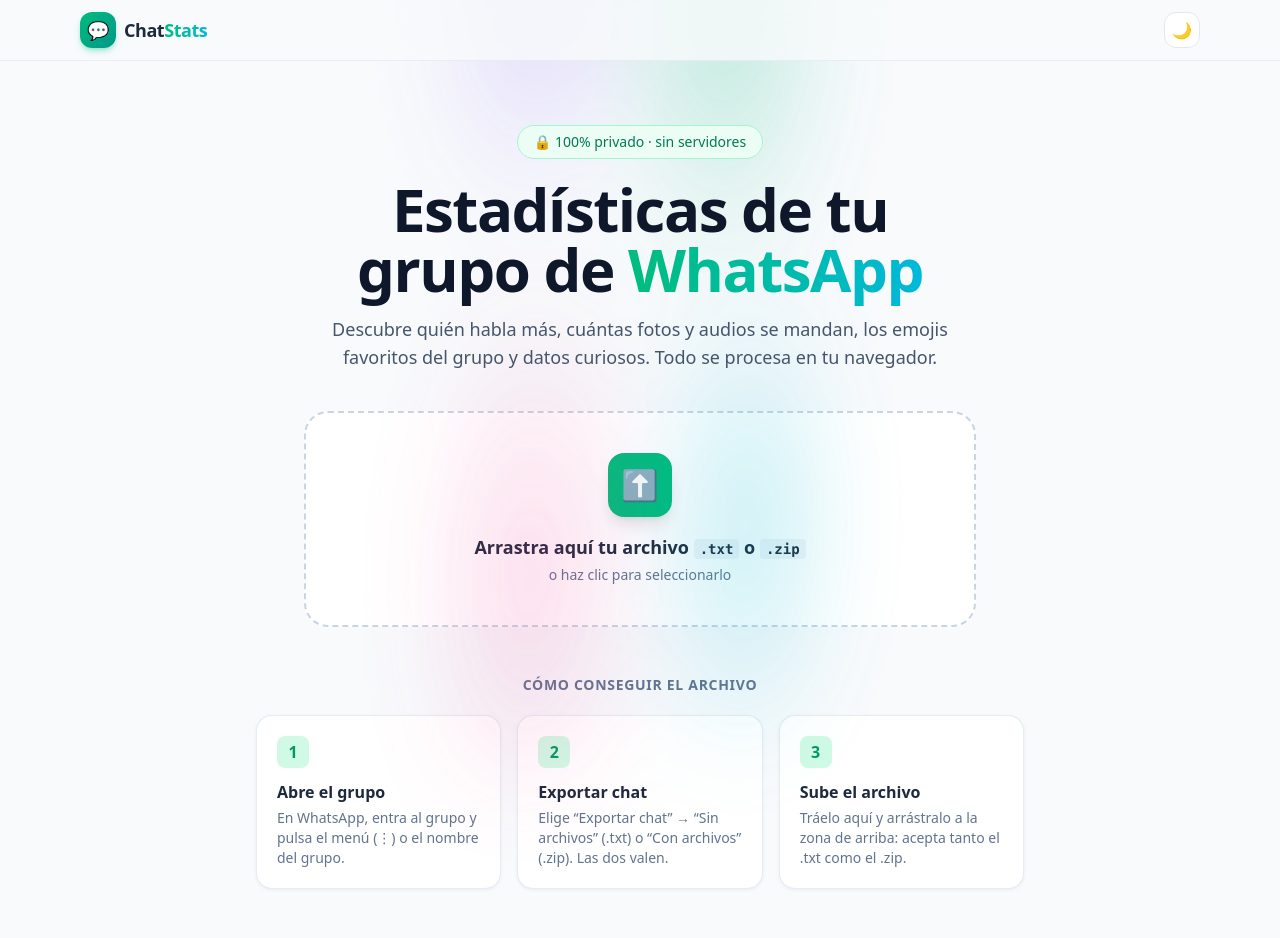
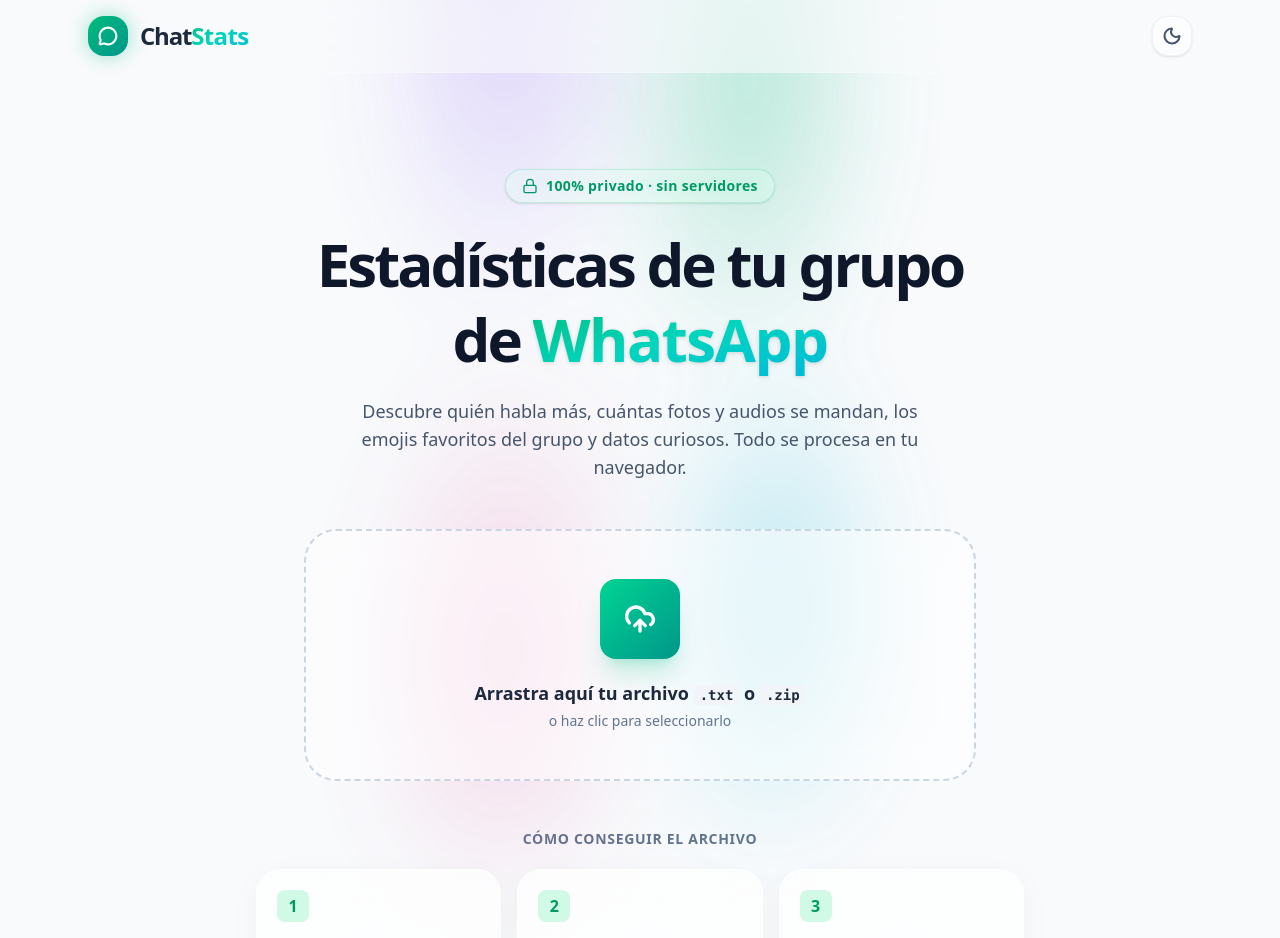
Before and after one commit to Rubencalii/contador, a React (Vite) app in the folder web/: page / in a window 1280 px wide. Shown: the top 938 px of the page. Built offline with nearby package versions, Linux system fonts and the light colour scheme.

Commit message:
Rediseno visual (glassmorphism + iconos lucide) y planificacion del proyecto

```diff
--- a/web/package.json
+++ b/web/package.json
@@ -12,6 +12,7 @@
   "dependencies": {
     "html-to-image": "^1.11.13",
     "jszip": "^3.10.1",
+    "lucide-react": "^1.17.0",
     "react": "^19.2.6",
     "react-dom": "^19.2.6",
     "recharts": "^3.8.1"
--- a/web/src/components/FileUpload.jsx
+++ b/web/src/components/FileUpload.jsx
@@ -1,4 +1,5 @@
 import { useRef, useState } from 'react'
+import { Lock, UploadCloud } from 'lucide-react'
 
 export default function FileUpload({ onArchivo, error, cargando }) {
   const inputRef = useRef(null)
@@ -21,7 +22,7 @@
   }
 
   return (
-    <div className="py-10 sm:py-16">
+    <div className="py-14 sm:py-24">
       {/* Hero */}
       <div className="relative mx-auto max-w-2xl text-center animate-fade-in-up">
         {/* Malla de gradiente animada de fondo */}
@@ -29,21 +30,21 @@
           aria-hidden
           className="hero-mesh pointer-events-none absolute left-1/2 top-1/2 -z-10 h-[150%] w-[150%] opacity-70 dark:opacity-50"
         />
-        <span className="inline-flex items-center gap-2 rounded-full border border-emerald-200 dark:border-emerald-900 bg-emerald-50 dark:bg-emerald-950/50 px-4 py-1.5 text-sm font-medium text-emerald-700 dark:text-emerald-300">
-          🔒 100% privado · sin servidores
+        <span className="inline-flex items-center gap-2 rounded-full border border-emerald-500/20 bg-emerald-50/50 dark:bg-emerald-500/10 px-4 py-1.5 text-sm font-semibold tracking-wide text-emerald-600 dark:text-emerald-400 backdrop-blur-md shadow-sm">
+          <Lock className="h-4 w-4" /> 100% privado · sin servidores
         </span>
-        <h1 className="mt-5 text-4xl sm:text-6xl font-extrabold tracking-tight text-slate-900 dark:text-white">
+        <h1 className="mt-6 text-5xl sm:text-6xl font-black tracking-tighter text-slate-900 dark:text-white leading-tight">
           Estadísticas de tu grupo de{' '}
-          <span className="text-gradient">WhatsApp</span>
+          <span className="text-gradient drop-shadow-sm">WhatsApp</span>
         </h1>
-        <p className="mt-4 text-lg text-slate-600 dark:text-slate-400">
+        <p className="mt-5 text-lg text-slate-600 dark:text-slate-400 font-medium max-w-xl mx-auto">
           Descubre quién habla más, cuántas fotos y audios se mandan, los emojis
           favoritos del grupo y datos curiosos. Todo se procesa en tu navegador.
         </p>
       </div>
 
       {/* Zona de subida */}
-      <div className="mx-auto mt-10 max-w-2xl">
+      <div className="mx-auto mt-12 max-w-2xl">
         <div
           onDragOver={(e) => {
             e.preventDefault()
@@ -56,13 +57,14 @@
             manejarFiles(e.dataTransfer.files)
           }}
           onClick={() => inputRef.current?.click()}
-          className={`group cursor-pointer rounded-3xl border-2 border-dashed p-10 text-center transition
+          className={`group cursor-pointer rounded-[2rem] border-2 border-dashed p-12 text-center transition-all duration-500 relative
             ${
               arrastrando
-                ? 'border-emerald-500 bg-emerald-50 dark:bg-emerald-950/40 scale-[1.01]'
-                : 'border-slate-300 dark:border-slate-700 bg-white dark:bg-slate-900 hover:border-emerald-400'
+                ? 'border-emerald-500 bg-emerald-50/80 dark:bg-emerald-950/60 scale-[1.02] shadow-[0_0_40px_rgba(16,185,129,0.2)]'
+                : 'border-slate-300 dark:border-slate-700 bg-white/50 dark:bg-slate-900/50 hover:border-emerald-400 hover:bg-white/80 dark:hover:bg-slate-900/80 backdrop-blur-xl'
             }`}
         >
+          {arrastrando && <div className="absolute inset-0 rounded-[2rem] shadow-[inset_0_0_20px_rgba(16,185,129,0.2)] pointer-events-none" />}
           <input
             ref={inputRef}
             type="file"
@@ -71,14 +73,16 @@
             onChange={(e) => manejarFiles(e.target.files)}
           />
           {cargando ? (
-            <div className="flex flex-col items-center gap-3 py-4">
-              <div className="h-10 w-10 animate-spin rounded-full border-4 border-emerald-200 border-t-emerald-500" />
-              <p className="font-medium">Analizando el chat…</p>
+            <div className="flex flex-col items-center gap-4 py-8">
+              <div className="h-10 w-10 animate-spin rounded-full border-4 border-emerald-500/20 border-t-emerald-500 relative">
+                <div className="absolute inset-0 rounded-full shadow-[0_0_15px_rgba(16,185,129,0.5)] flex items-center justify-center"></div>
+              </div>
+              <p className="font-bold tracking-tight text-lg text-emerald-600 dark:text-emerald-400">Analizando el chat…</p>
             </div>
           ) : (
             <>
-              <div className="mx-auto mb-4 grid h-16 w-16 place-items-center rounded-2xl bg-emerald-500 text-3xl text-white shadow-lg group-hover:scale-110 transition">
-                ⬆️
+              <div className="mx-auto mb-5 flex h-20 w-20 items-center justify-center rounded-2xl bg-gradient-to-br from-emerald-400 to-teal-600 text-white shadow-xl shadow-emerald-500/20 group-hover:scale-110 group-hover:-translate-y-1 transition-all duration-500">
+                <UploadCloud className="h-8 w-8" strokeWidth={2.5} />
               </div>
               <p className="text-lg font-semibold text-slate-800 dark:text-slate-100">
                 Arrastra aquí tu archivo <code className="rounded bg-slate-100 dark:bg-slate-800 px-1.5 py-0.5 text-sm">.txt</code> o <code className="rounded bg-slate-100 dark:bg-slate-800 px-1.5 py-0.5 text-sm">.zip</code>
--- a/web/src/components/Header.jsx
+++ b/web/src/components/Header.jsx
@@ -1,13 +1,15 @@
+import { MessageCircle, Sun, Moon } from 'lucide-react'
+
 export default function Header({ oscuro, onToggle, onLogo }) {
   return (
-    <header className="sticky top-0 z-20 border-b border-slate-200/70 dark:border-slate-800/70 bg-slate-50/80 dark:bg-slate-950/80 backdrop-blur">
-      <div className="mx-auto flex w-full max-w-6xl items-center justify-between px-4 py-3">
+    <header className="sticky top-0 z-20 border-b border-white/10 bg-slate-50/60 dark:bg-slate-950/60 backdrop-blur-xl transition-all">
+      <div className="mx-auto flex w-full max-w-6xl items-center justify-between px-6 py-4">
         <button
           onClick={onLogo}
-          className="flex items-center gap-2 text-lg font-bold tracking-tight"
+          className="group flex items-center gap-3 text-2xl font-black tracking-tighter transition-all"
         >
-          <span className="grid h-9 w-9 place-items-center rounded-xl bg-gradient-to-br from-emerald-500 to-teal-600 text-white shadow-md shadow-emerald-500/30">
-            💬
+          <span className="grid h-10 w-10 place-items-center rounded-2xl bg-gradient-to-br from-emerald-500 to-teal-600 shadow-[0_0_20px_rgba(16,185,129,0.4)] group-hover:scale-105 transition-transform duration-300">
+            <MessageCircle className="h-5 w-5 text-white" strokeWidth={2.5} />
           </span>
           <span>
             Chat<span className="text-gradient">Stats</span>
@@ -17,9 +19,13 @@
         <button
           onClick={onToggle}
           aria-label="Cambiar tema"
-          className="grid h-9 w-9 place-items-center rounded-xl border border-slate-200 dark:border-slate-700 bg-white dark:bg-slate-900 hover:scale-105 active:scale-95 transition"
+          className="grid h-10 w-10 place-items-center rounded-2xl border border-slate-200/50 dark:border-slate-800/50 bg-white/50 dark:bg-slate-900/50 hover:bg-white dark:hover:bg-slate-800 backdrop-blur-md shadow-sm hover:shadow-md transition-all duration-300 hover:-translate-y-0.5"
         >
-          {oscuro ? '☀️' : '🌙'}
+          {oscuro ? (
+            <Sun className="h-5 w-5 text-amber-400" strokeWidth={2.5} />
+          ) : (
+            <Moon className="h-5 w-5 text-slate-600" strokeWidth={2.5} />
+          )}
         </button>
       </div>
     </header>
--- a/web/src/components/PersonModal.jsx
+++ b/web/src/components/PersonModal.jsx
@@ -1,5 +1,6 @@
 import { useEffect } from 'react'
 import { formatearDuracion } from '../lib/stats'
+import UserRadarChart from './UserRadarChart'
 
 const TIPOS_INFO = [
   { tipo: 'imagen', icono: '📷', label: 'Imágenes' },
@@ -14,7 +15,7 @@
   return nombre.trim().charAt(0).toUpperCase()
 }
 
-export default function PersonModal({ persona, total, color, onClose }) {
+export default function PersonModal({ persona, total, color, maximosGrupo, onClose }) {
   useEffect(() => {
     const onKey = (e) => e.key === 'Escape' && onClose()
     window.addEventListener('keydown', onKey)
@@ -62,6 +63,14 @@
         </div>
 
         <div className="space-y-6 p-6">
+          {/* ADN del Usuario */}
+          <div>
+            <h3 className="mb-2 text-sm font-semibold text-slate-500">ADN del Usuario</h3>
+            <div className="rounded-2xl bg-slate-50 dark:bg-slate-800/30 p-2 border border-slate-100 dark:border-slate-800/50 flex justify-center">
+              <UserRadarChart persona={persona} maximos={maximosGrupo} />
+            </div>
+          </div>
+
           {/* Mini stats */}
           <div className="grid grid-cols-3 gap-3 sm:grid-cols-4">
             <Mini valor={persona.palabras} label="Palabras" />
--- /dev/null
+++ b/web/src/components/UserRadarChart.jsx
@@ -0,0 +1,70 @@
+import {
+  Radar,
+  RadarChart,
+  PolarGrid,
+  PolarAngleAxis,
+  PolarRadiusAxis,
+  ResponsiveContainer,
+  Tooltip
+} from 'recharts'
+
+export default function UserRadarChart({ persona, maximos }) {
+  // Convertimos las métricas reales a un porcentaje (0 a 100)
+  // respecto al máximo histórico del grupo para cada estadística.
+  const data = [
+    { subject: 'Mensajes', valorReal: persona.total, score: (persona.total / maximos.total) * 100 },
+    { subject: 'Palabras', valorReal: persona.palabras, score: (persona.palabras / maximos.palabras) * 100 },
+    { subject: 'Emojis', valorReal: persona.emojis, score: (persona.emojis / maximos.emojis) * 100 },
+    { subject: 'Imágenes', valorReal: persona.tipos.imagen, score: (persona.tipos.imagen / maximos.imagen) * 100 },
+    { subject: 'Audios', valorReal: persona.tipos.audio, score: (persona.tipos.audio / maximos.audio) * 100 },
+    { subject: 'Stickers', valorReal: persona.tipos.sticker, score: (persona.tipos.sticker / maximos.sticker) * 100 },
+    { subject: 'Risas', valorReal: persona.risas, score: (persona.risas / maximos.risas) * 100 },
+  ]
+
+  return (
+    <div className="h-64 w-full">
+      <ResponsiveContainer width="100%" height="100%">
+        <RadarChart cx="50%" cy="50%" outerRadius="75%" data={data}>
+          {/* Rejilla de estilo poligonal (videojuego) */}
+          <PolarGrid gridType="polygon" className="stroke-slate-200 dark:stroke-slate-700 opacity-60" />
+
+          {/* Nombres de los ejes */}
+          <PolarAngleAxis
+            dataKey="subject"
+            tick={{ fill: '#64748b', fontSize: 11, fontWeight: 600 }}
+          />
+
+          {/* Eje radial oculto (0 a 100) para forzar la misma escala en todos */}
+          <PolarRadiusAxis angle={30} domain={[0, 100]} tick={false} axisLine={false} />
+
+          <Tooltip
+            content={({ active, payload }) => {
+              if (active && payload && payload.length) {
+                const d = payload[0].payload
+                return (
+                  <div className="rounded-lg bg-slate-900/95 p-3 text-sm text-white shadow-xl backdrop-blur">
+                    <p className="font-bold text-emerald-400 mb-1">{d.subject}</p>
+                    <p>Total: {d.valorReal.toLocaleString('es')}</p>
+                    <p className="text-xs text-slate-400 mt-1">{Math.round(d.score)}% del récord grupal</p>
+                  </div>
+                )
+              }
+              return null
+            }}
+          />
+
+          {/* El polígono de datos */}
+          <Radar
+            name={persona.autor}
+            dataKey="score"
+            stroke="#10b981"
+            strokeWidth={3}
+            fill="#34d399"
+            fillOpacity={0.4}
+            className="drop-shadow-[0_0_15px_rgba(16,185,129,0.5)]"
+          />
+        </RadarChart>
+      </ResponsiveContainer>
+    </div>
+  )
+}
--- a/web/src/index.css
+++ b/web/src/index.css
@@ -20,31 +20,34 @@
 
 /* ---------- Sistema de diseño ---------- */
 @layer components {
-  /* Tarjeta base reutilizable */
+  /* Tarjeta base reutilizable - Estilo Premium Glassmorphism */
   .card {
-    @apply rounded-2xl border border-slate-200/80 dark:border-slate-800 bg-white dark:bg-slate-900
-      shadow-sm shadow-slate-200/50 dark:shadow-black/20
-      transition-all duration-300;
+    @apply rounded-3xl border border-white/20 dark:border-white/5
+      bg-white/70 dark:bg-slate-900/40 backdrop-blur-3xl
+      shadow-[0_8px_30px_rgb(0,0,0,0.04)] dark:shadow-[0_8px_30px_rgb(0,0,0,0.2)]
+      transition-all duration-500 ease-out;
   }
 
-  /* Tarjeta con elevación al pasar el ratón */
+  /* Tarjeta con elevación al pasar el ratón - Iluminación sutil */
   .card-hover {
-    @apply hover:-translate-y-0.5 hover:shadow-lg hover:shadow-slate-300/40 dark:hover:shadow-black/40
-      hover:border-emerald-300/60 dark:hover:border-emerald-700/50;
+    @apply hover:-translate-y-1 hover:shadow-[0_20px_40px_rgb(0,0,0,0.08)]
+      dark:hover:shadow-[0_20px_40px_rgb(0,0,0,0.4)]
+      hover:border-white/40 dark:hover:border-white/10
+      hover:bg-white/90 dark:hover:bg-slate-900/60;
   }
 
-  /* Título de sección con barrita de color */
+  /* Título de sección con estilo tipográfico refinado */
   .section-title {
-    @apply flex items-center gap-2.5 text-lg font-bold text-slate-900 dark:text-white;
+    @apply flex items-center gap-3 text-xl font-bold tracking-tight text-slate-900 dark:text-white;
   }
   .section-title::before {
     content: '';
-    @apply h-5 w-1.5 rounded-full bg-gradient-to-b from-emerald-400 to-teal-500;
+    @apply h-6 w-1 rounded-full bg-gradient-to-b from-emerald-400 to-cyan-500 shadow-[0_0_10px_rgba(52,211,153,0.5)];
   }
 
-  /* Texto con degradado */
+  /* Texto con degradado premium */
   .text-gradient {
-    @apply bg-gradient-to-r from-emerald-500 via-teal-500 to-cyan-500 bg-clip-text text-transparent;
+    @apply bg-gradient-to-br from-emerald-500 via-teal-400 to-cyan-500 bg-clip-text text-transparent font-extrabold tracking-tight;
   }
 }
 
```
Also changed, not shown: web/src/components/Dashboard.jsx (+24 -22 lines), web/src/components/StatCard.jsx (+22 -14 lines), web/src/lib/stats.js, 2 other files (tests, documents, lock files or other folders).
